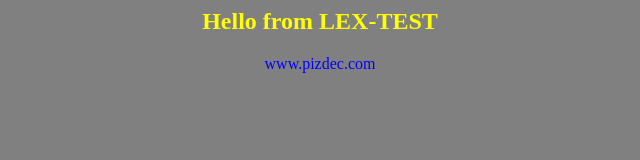
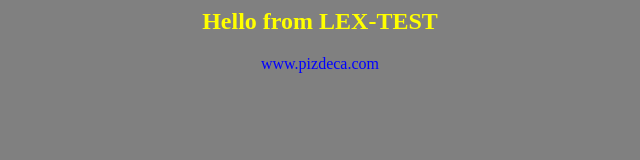
Before and after one commit to ustinsky/app-for-jenkins, a plain HTML site: page index.html in a window 1280 px wide. Shown: the full height of the page, 320-960 px from the left. Drawn offline with Linux system fonts and the light colour scheme.

Commit message:
New update index.html

```diff
--- a/index.html
+++ b/index.html
@@ -2,7 +2,7 @@
     <body bgcolor=gray>
         <center>
             <h2><font color=yellow>Hello from LEX-TEST</font></h2>
-            <font color=blue>www.pizdec.com</font>
+            <font color=blue>www.pizdeca.com</font>
         </center>
     </body>
 </html>
```
